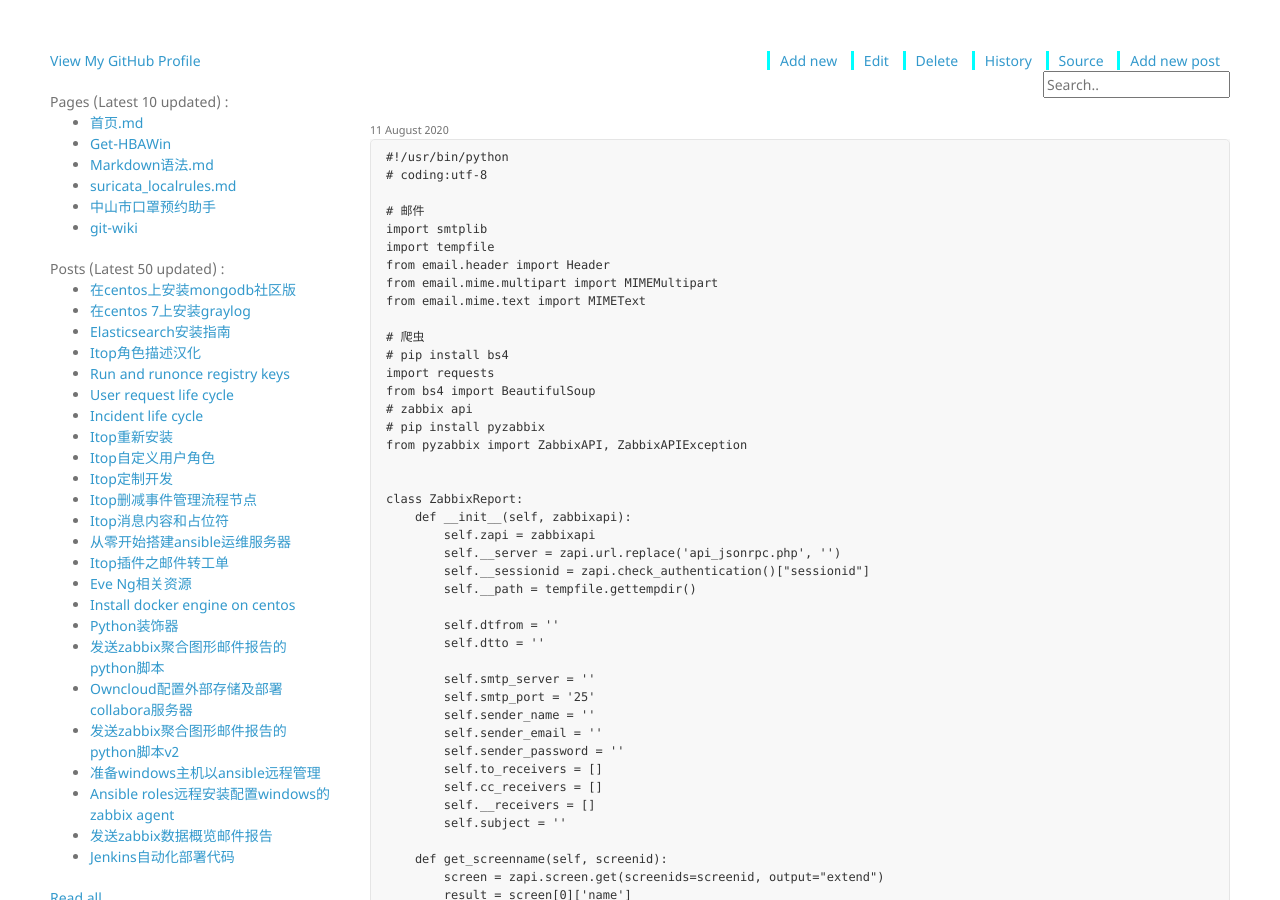
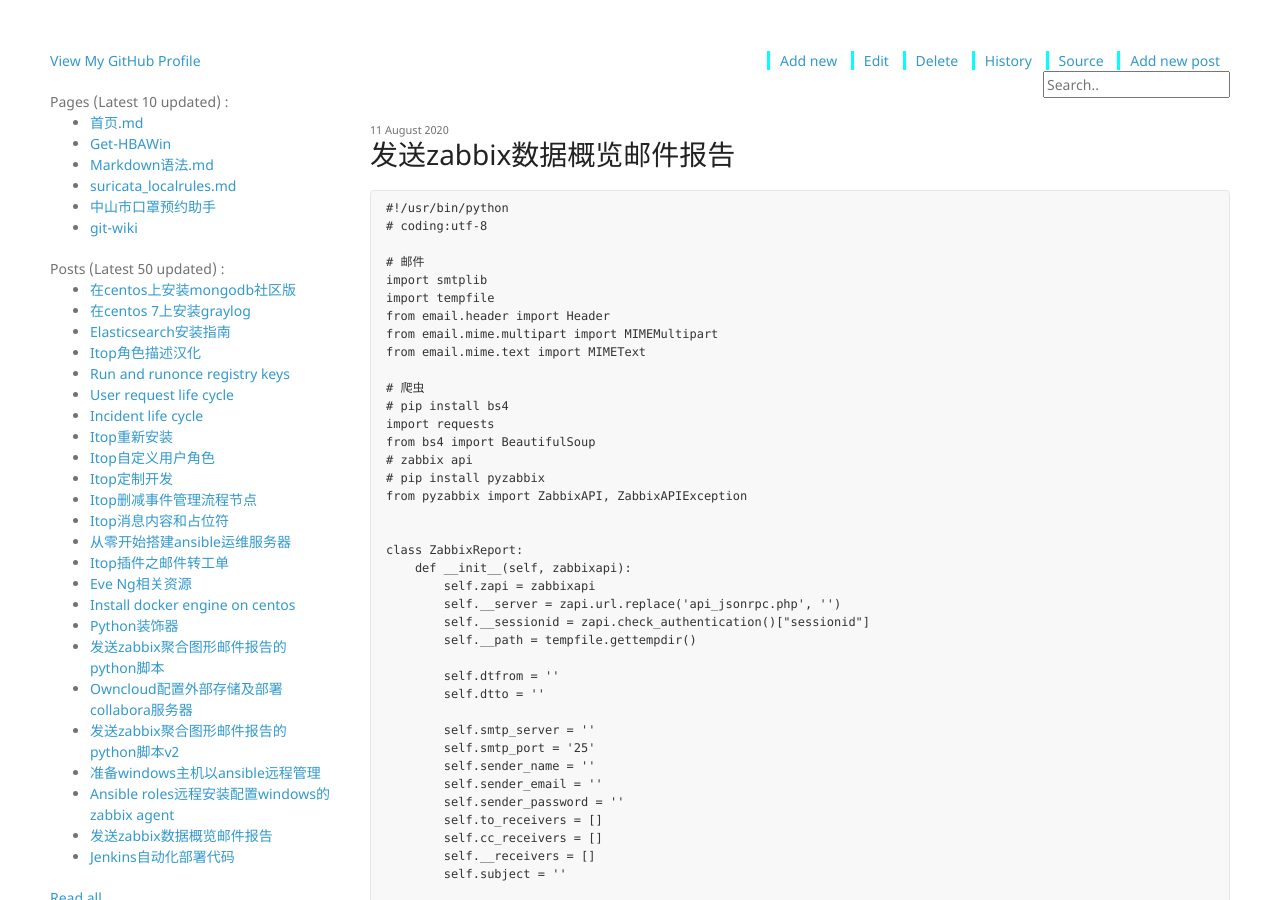
Before and after one commit to puhuanet/puhuanet.GitHub.io, a Jekyll site: the page built from _posts/2020-08-11-发送zabbix数据概览邮件报告.md, in a window 1280 px wide and 900 px high. Built offline with Jekyll 4.4.1, drawn with Linux system fonts in a browser that asks for light colours; nearby versions of some CDN libraries; comment, search, counter and statistics services are not loaded.

Commit message:
Update 2020-08-11-发送zabbix数据概览邮件报告.md

````diff
--- a/_posts/2020-08-11-发送zabbix数据概览邮件报告.md
+++ b/_posts/2020-08-11-发送zabbix数据概览邮件报告.md
@@ -1,4 +1,4 @@
-
+# 发送zabbix数据概览邮件报告
 
 ```
 #!/usr/bin/python
````
